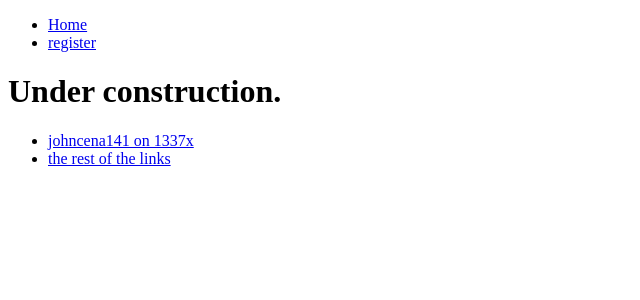
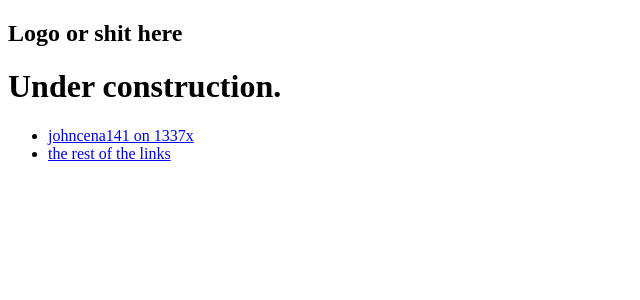
Before and after one commit to jc141x/cove, a Symfony app: template templates/construction.html.twig in a window 1280 px wide. Shown: the top 300 px of the page, without its empty margins (0-640 px from the left). Run offline with Twig, Linux system fonts and the light colour scheme; the template is opened without the code that fills it, so the values that code supplies are empty; some libraries are stand-ins or nearby versions.

Commit message:
nav & descgen

```diff
--- a/src/Controller/DescriptionGeneratorController.php
+++ b/src/Controller/DescriptionGeneratorController.php
@@ -105,7 +105,7 @@ function index(): Response
         // we turn "English,German" into "ENG/GER"
         $locale = strtoupper(constant("Iso639\Part2\Alpha3TCode::" . trim(strtoupper(str_replace('*', '', strip_tags($langs[0])))))) . "/" . strtoupper(constant("Iso639\Part2\Alpha3TCode::" . trim(strtoupper(str_replace('*', '', strip_tags($langs[1]))))));
     } else {
-        $locale = strtoupper(constant("Iso639\Part2\Alpha3TCode::" . strtoupper(str_replace('*', '', $langs[0]))));
+        $locale = strtoupper(constant("Iso639\Part2\Alpha3TCode::" . strtoupper(str_replace('*', '', strip_tags($langs[0])))));
     }
 
     $platform = $data["platforms"]["linux"] ? "Native" : "Wine";
--- a/templates/fragments/_nav.html.twig
+++ b/templates/fragments/_nav.html.twig
@@ -1,6 +1,3 @@
 <nav>
-  <ul>
-    <li><a href="/">Home</a></li>
-    <li><a href="/register">register</a></li>
-  </ul>
+  <h1>Logo or shit here</h2>
 </nav>
```
